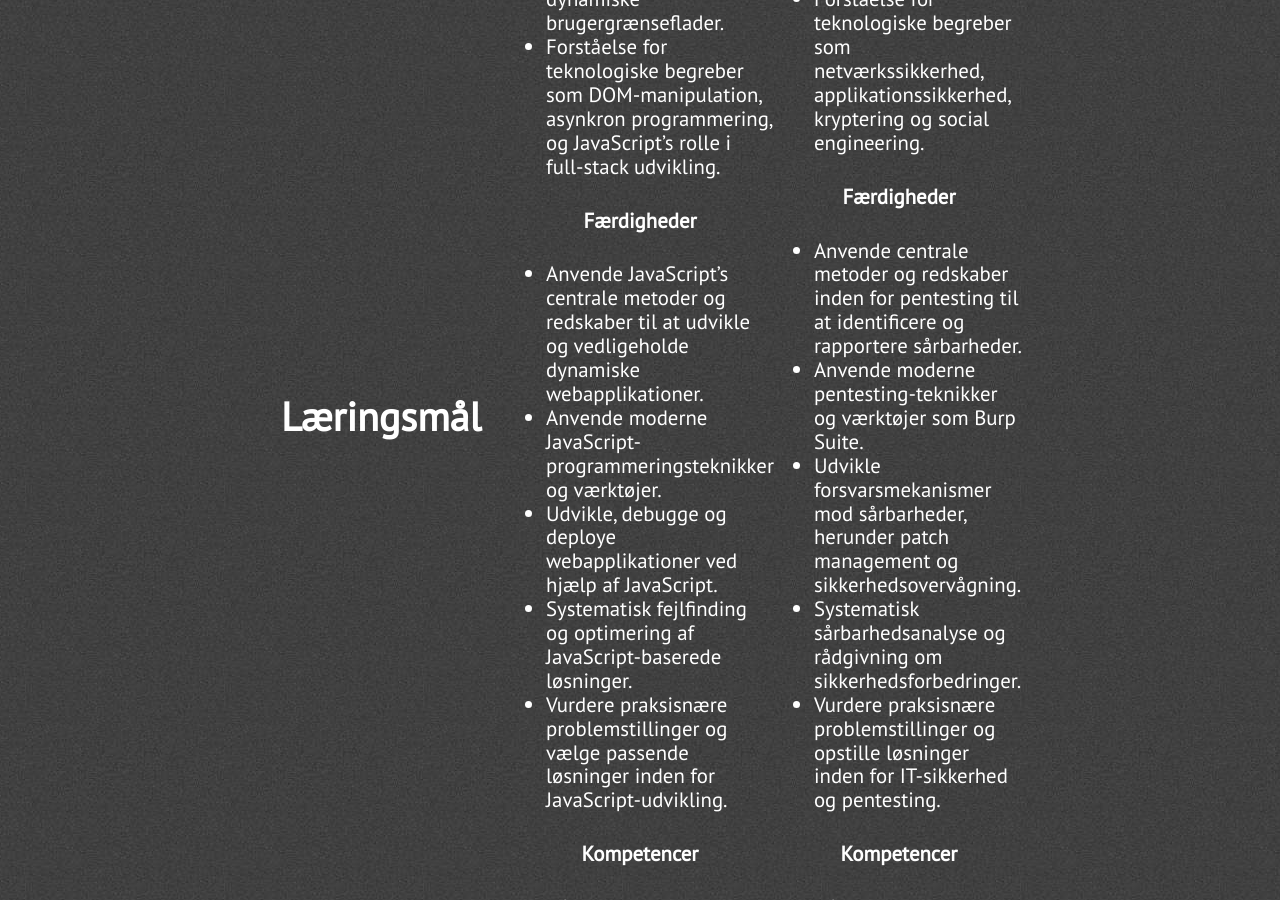
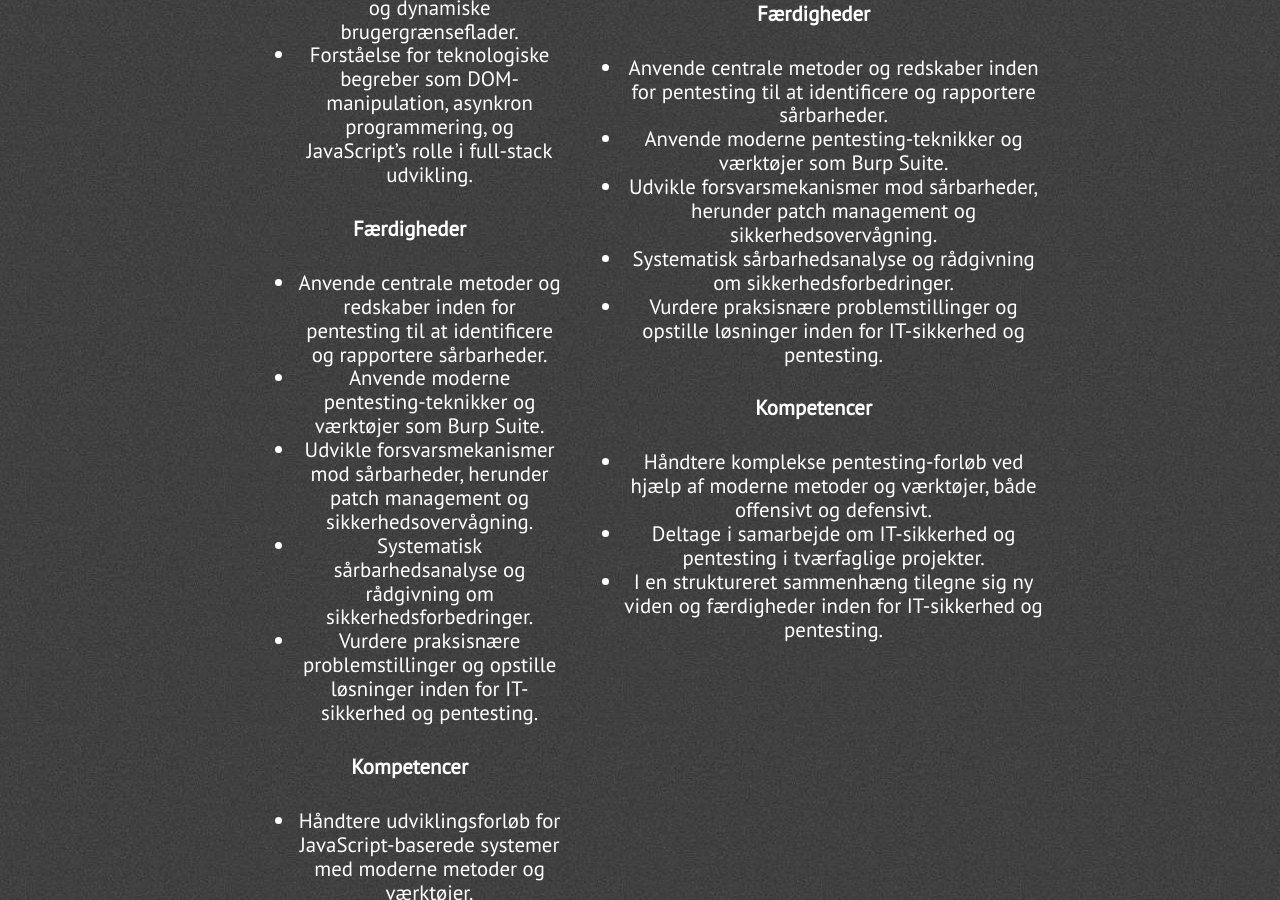
Before and after one commit to JustinAnthonyKapelke/Portfolio2, a Jekyll site: the page built from index.html, in a window 1280 px wide and 900 px high, scrolled down 4472 px. Built offline with Jekyll 4.4.1, drawn with Linux system fonts in a browser that asks for light colours; nearby versions of some CDN libraries.

Commit message:
Update blogs.html

```diff
--- a/_includes/blogs.html
+++ b/_includes/blogs.html
@@ -1,25 +1,31 @@
 <div class="section-wrapper">
     <section class="section skills" id="skills">
+        <div>
             <div class="section-heading" id="skills-text">Læringsmål</div>
-            <!-- JavaScript Læringsmål -->
-            <div class="learning-goals">
-                <h2 class="center-align">JavaScript</h2>
-                <h3 class="center-align skills-subsection">Viden</h3>
-                <ul class="paragraph-text">
+
+            <div class="skills-grid">
+                <!-- Javascript Læringsmål -->
+                <div class="what-i-do">
+                    <h3 class="center-align skills-subsection">Javascript</h3>
+
+                    <h4 class="center-align skills-subsection">Viden</h4>
+                    <ul class="paragraph-text center-align">
                         <li>Udviklingsbaseret viden om anvendte praksisser, teori og metoder inden for JavaScript-programmering og webudvikling.</li>
                         <li>Forståelse for grundlæggende forhold i relation til JavaScript, herunder hvordan det bruges i interaktive webapplikationer og dynamiske brugergrænseflader.</li>
                         <li>Forståelse for teknologiske begreber som DOM-manipulation, asynkron programmering, og JavaScript’s rolle i full-stack udvikling.</li>
                     </ul>
-                <h3 class="center-align skills-subsection">Færdigheder</h3>
-                <ul class="paragraph-text">
-                    <li>Anvende JavaScript’s centrale metoder og redskaber til at udvikle og vedligeholde dynamiske webapplikationer.</li>
-                    <li>Anvende moderne JavaScript-programmeringsteknikker og værktøjer.</li>
-                    <li>Udvikle, debugge og deploye webapplikationer ved hjælp af JavaScript.</li>
-                    <li>Systematisk fejlfinding og optimering af JavaScript-baserede løsninger.</li>
-                    <li>Vurdere praksisnære problemstillinger og vælge passende løsninger inden for JavaScript-udvikling.</li>
+
+                    <h4 class="center-align skills-subsection">Færdigheder</h4>
+                    <ul class="paragraph-text center-align">
+                        <li>Anvende centrale metoder og redskaber inden for pentesting til at identificere og rapportere sårbarheder.</li>
+                        <li>Anvende moderne pentesting-teknikker og værktøjer som Burp Suite.</li>
+                        <li>Udvikle forsvarsmekanismer mod sårbarheder, herunder patch management og sikkerhedsovervågning.</li>
+                        <li>Systematisk sårbarhedsanalyse og rådgivning om sikkerhedsforbedringer.</li>
+                        <li>Vurdere praksisnære problemstillinger og opstille løsninger inden for IT-sikkerhed og pentesting.</li>
                     </ul>
-                <h3 class="center-align skills-subsection">Kompetencer</h3>
-                <ul class="paragraph-text">
+
+                    <h4 class="center-align skills-subsection">Kompetencer</h4>
+                    <ul class="paragraph-text center-align">
                         <li>Håndtere udviklingsforløb for JavaScript-baserede systemer med moderne metoder og værktøjer.</li>
                         <li>Deltage i fagligt og tværfagligt samarbejde om webudvikling med JavaScript.</li>
                         <li>I en struktureret sammenhæng tilegne sig ny viden, færdigheder og kompetencer inden for webudvikling og JavaScript.</li>
@@ -28,27 +34,32 @@
 
                 <!-- IT-sikkerhed Læringsmål -->
                 <div class="learning-goals">
-                <h2 class="center-align">IT-sikkerhed</h2>
-                <h3 class="center-align skills-subsection">Viden</h3>
-                <ul class="paragraph-text">
+                    <h3 class="center-align skills-subsection">IT-sikkerhed</h3>
+
+                    <h4 class="center-align skills-subsection">Viden</h4>
+                    <ul class="paragraph-text center-align">
                         <li>Udviklingsbaseret viden om de anvendte praksisser, teori og metoder inden for IT-sikkerhed og pentesting.</li>
                         <li>Forståelse for sikkerhedsvurdering, risikovurdering, sårbarhedsanalyse, og deres anvendelse i praktiske pentesting-scenarier.</li>
                         <li>Forståelse for teknologiske begreber som netværkssikkerhed, applikationssikkerhed, kryptering og social engineering.</li>
                     </ul>
-                <h3 class="center-align skills-subsection">Færdigheder</h3>
-                <ul class="paragraph-text">
+
+                    <h4 class="center-align skills-subsection">Færdigheder</h4>
+                    <ul class="paragraph-text center-align">
                         <li>Anvende centrale metoder og redskaber inden for pentesting til at identificere og rapportere sårbarheder.</li>
                         <li>Anvende moderne pentesting-teknikker og værktøjer som Burp Suite.</li>
                         <li>Udvikle forsvarsmekanismer mod sårbarheder, herunder patch management og sikkerhedsovervågning.</li>
                         <li>Systematisk sårbarhedsanalyse og rådgivning om sikkerhedsforbedringer.</li>
                         <li>Vurdere praksisnære problemstillinger og opstille løsninger inden for IT-sikkerhed og pentesting.</li>
                     </ul>
-                <h3 class="center-align skills-subsection">Kompetencer</h3>
-                <ul class="paragraph-text">
+
+                    <h4 class="center-align skills-subsection">Kompetencer</h4>
+                    <ul class="paragraph-text center-align">
                         <li>Håndtere komplekse pentesting-forløb ved hjælp af moderne metoder og værktøjer, både offensivt og defensivt.</li>
                         <li>Deltage i samarbejde om IT-sikkerhed og pentesting i tværfaglige projekter.</li>
                         <li>I en struktureret sammenhæng tilegne sig ny viden og færdigheder inden for IT-sikkerhed og pentesting.</li>
                     </ul>
                 </div>
+            </div>
+        </div>
     </section>
 </div>
```
Lines whose indentation alone changed are shown as unchanged.
